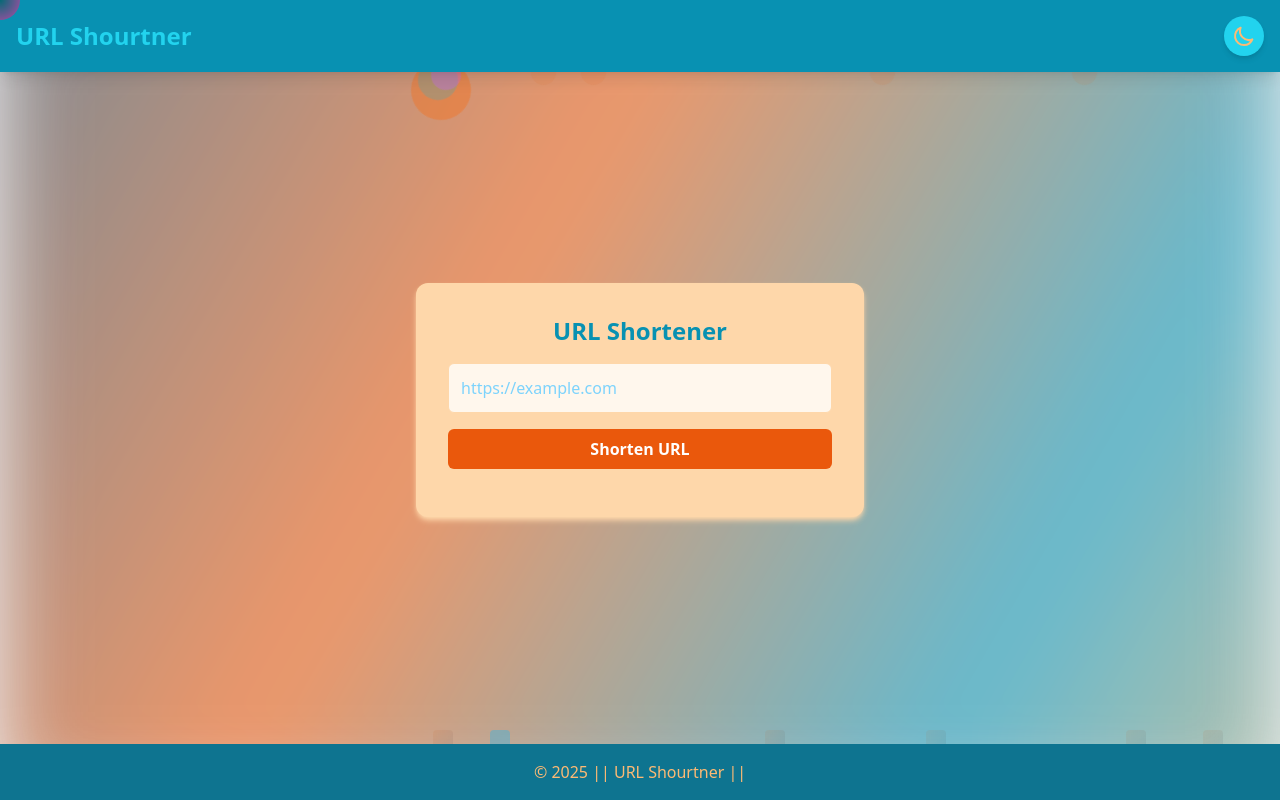
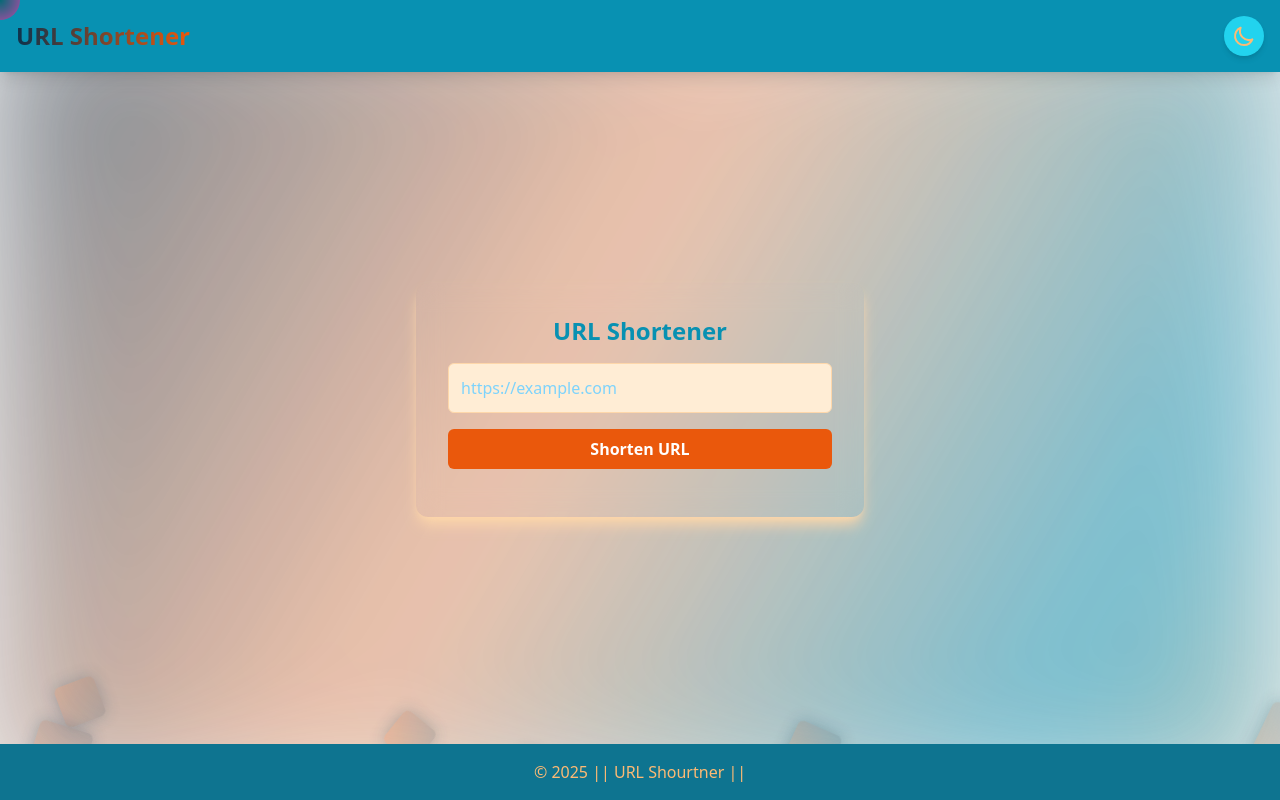
Before and after one commit to SaraDrwish/devops-proj-front-vue-1, a Vue app: page / in a window 1280 px wide. Built offline with nearby package versions, Linux system fonts and the light colour scheme; what vue-particles would draw is missing.

Commit message:
css edit 3

```diff
--- a/src/App.vue
+++ b/src/App.vue
@@ -2,27 +2,21 @@
   <div :class="{ dark: isDark }">
     <div class="relative min-h-screen transition-colors duration-500 overflow-hidden">
 
-      <!-- خلفية التحريك الكاملة -->
       <div class="fixed inset-0 z-0 css-animation-bg">
         <ul class="circles"></ul>
         <ul class="circles-alt"></ul>
         <ul class="circles-3"></ul>
 
-        <!-- تدرجات شفافة خفيفة -->
-        <div class="absolute inset-0 bg-gradient-to-br from-[#0D324C]/80 via-[#0D324C]/60 to-[#EA580C]/50 blur-2xl mix-blend-overlay animate-gradient"></div>
+        <div class="absolute inset-0 bg-gradient-to-br from-[#0D324C]/70 via-[#0D324C]/40 to-[#EA580C]/40 blur-3xl opacity-70 animate-gradient"></div>
       </div>
 
-      <!-- الكروسر المخصص -->
       <div id="custom-cursor"></div>
 
-      <!-- محتوى الموقع -->
       <div class="relative z-10 flex flex-col min-h-screen pt-20 pb-20">
         <Header :is-dark="isDark" @toggle-dark-mode="toggleDarkMode" />
-
         <main class="flex-grow flex items-center justify-center p-4">
           <URLShortener />
         </main>
-
         <Footer />
       </div>
 
@@ -59,20 +53,24 @@ onMounted(() => {
     document.documentElement.classList.add('dark');
   }
 
-  // إنشاء العناصر المتحركة
-  const createElements = (selector, count) => {
+  const createElements = (selector, count, minSize, maxSize) => {
     const container = document.querySelector(selector);
     for (let i = 0; i < count; i++) {
       const li = document.createElement('li');
+      const size = Math.random() * (maxSize - minSize) + minSize;
+      li.style.width = `${size}px`;
+      li.style.height = `${size}px`;
       li.style.left = `${Math.random() * 100}%`;
+      li.style.animationDelay = `${Math.random() * 5}s`;
+      li.style.animationDuration = `${15 + Math.random() * 20}s`;
       container.appendChild(li);
     }
   };
-  createElements('.circles', 10);
-  createElements('.circles-alt', 7);
-  createElements('.circles-3', 5);
 
-  // الكروسر المخصص
+  createElements('.circles', 12, 15, 80);
+  createElements('.circles-alt', 8, 20, 100);
+  createElements('.circles-3', 6, 30, 90);
+
   const cursor = document.getElementById('custom-cursor');
   window.addEventListener('mousemove', (e) => {
     cursor.style.transform = `translate(${e.clientX}px, ${e.clientY}px)`;
@@ -86,7 +84,6 @@ onMounted(() => {
 </script>
 
 <style>
-/* خلفية الموقع */
 .css-animation-bg {
   position: fixed;
   inset: 0;
@@ -94,32 +91,29 @@ onMounted(() => {
   overflow: hidden;
 }
 
-/* تأثير التدرج المتحرك */
 @keyframes gradient-move {
   0% { background-position: 0% 50%; }
   50% { background-position: 100% 50%; }
   100% { background-position: 0% 50%; }
 }
 .animate-gradient {
-  background: linear-gradient(120deg, rgba(13,50,76,0.8),#FDBA74, #32414E ,#EA580C,#0891B2 ,#ffa340);
-  background-size: 200% 200%;
-  animation: gradient-move 15s ease infinite;
-  opacity: 0.6;
+background: linear-gradient(120deg, rgba(13, 50, 76, 0.648),#fdbb74be, #32414ed5 ,#ea5a0c73,#0890b2c1 ,#ffa340c3);
+background-size: 200% 200%;
+animation: gradient-move 18s ease infinite;
 }
 
-/* الكروسر */
 #custom-cursor {
   position: fixed;
   top: 0;
   left: 0;
   width: 25px;
   height: 25px;
-  background: radial-gradient(circle, rgba(234,88,12,0.8), rgba(13,50,76,0.8));
+  background: radial-gradient(circle, rgba(234,88,12,0.7), rgba(13,50,76,0.7));
   border-radius: 50%;
   pointer-events: none;
   transform: translate(-50%, -50%);
   mix-blend-mode: difference;
-  transition: transform 0.22s ease, width 0.4s, height 0.4s, background 0.4s;
+  transition: transform 0.2s ease, width 0.3s, height 0.3s, background 0.4s;
   z-index: 9999;
 }
 #custom-cursor.hovered {
@@ -128,7 +122,6 @@ onMounted(() => {
   background: radial-gradient(circle, rgba(13,50,76,0.8), rgba(234,88,12,0.8));
 }
 
-/* الخلفيات المتحركة */
 .circles, .circles-alt, .circles-3 {
   position: fixed;
   top: 0;
@@ -141,57 +134,51 @@ onMounted(() => {
   z-index: 1;
 }
 
-/* مربعات شفافة */
 .circles li {
   position: absolute;
-  width: 20px;
-  height: 20px;
-  background: linear-gradient(135deg, rgba(13,50,76,0.1), rgba(234,88,12,0.1));
-  animation: animate-up 20s linear infinite;
-  bottom: -150px;
-  border-radius: 4px;
+  background: linear-gradient(135deg, rgba(13,50,76,0.2), rgba(234,88,12,0.2));
+  animation: animate-up 22s linear infinite;
+  bottom: -100px;
+  border-radius: 6px;
   transition: 0.4s ease;
+  transform-style: preserve-3d;
+  box-shadow: 0 0 15px rgba(13,50,76,0.3);
 }
 .circles li:hover {
   animation-play-state: paused;
-  background: linear-gradient(135deg, rgba(13,50,76,0.7), rgba(234,88,12,0.7));
-  transform: scale(1.3) rotate(45deg);
+  transform: rotateY(20deg) rotateX(20deg) scale(1.2);
+  background: linear-gradient(135deg, rgba(13,50,76,0.7), rgba(234,88,12,0.6));
 }
 
-/* دوائر شفافة */
 .circles-alt li {
   position: absolute;
-  width: 25px;
-  height: 25px;
   border-radius: 50%;
-  background: rgba(234,88,12,0.1);
-  animation: animate-down 25s linear infinite;
-  top: -100px;
-  transition: 0.5s ease;
+  background: rgba(234,88,12,0.2);
+  animation: animate-down 27s linear infinite;
+  top: -150px;
+  transition: 0.8s ease;
+  box-shadow: 0 0 10px rgba(234,88,12,0.4);
 }
 .circles-alt li:hover {
   animation-play-state: paused;
-  background: rgba(234,88,12,0.8);
-  transform: scale(1.2);
+  transform: scale(1.3);
+  background: rgba(234,88,12,0.7);
 }
 
-/* مربعات مائلة */
 .circles-3 li {
   position: absolute;
-  width: 40px;
-  height: 40px;
-  background: rgba(13,50,76,0.1);
   transform: rotate(45deg);
-  animation: animate-diagonal 30s linear infinite;
+  background: rgba(13,50,76,0.2);
+  animation: animate-diagonal 28s linear infinite;
   transition: 0.5s ease;
+  box-shadow: 0 0 15px rgba(13,50,76,0.3);
 }
 .circles-3 li:hover {
   animation-play-state: paused;
-  background: rgba(13,50,76,0.8);
   transform: rotate(45deg) scale(1.2);
+  background: rgba(13,50,76,0.7);
 }
 
-/* أنيميشن */
 @keyframes animate-up {
   0% { transform: translateY(0) rotate(0deg); opacity: 1; }
   100% { transform: translateY(-100vh) rotate(720deg); opacity: 0; }
--- a/src/components/Header.vue
+++ b/src/components/Header.vue
@@ -2,7 +2,9 @@
   <header class="p-4 shadow-lg bg-cyan-600 dark:bg-sky-800/40 backdrop-blur-md
   fixed top-0 left-0 right-0 z-50">
     <div class="container mx-auto flex justify-between items-center">
-      <h1 class="text-2xl font-extrabold text-cyan-400 dark:text-orange-600 transition-colors duration-500">URL Shourtner</h1>
+    <h1 class="text-2xl font-extrabold bg-gradient-to-r from-[#0D324C] to-[#EA580C] dark:from-[#0891B2] dark:to-[#F28C38] bg-clip-text text-transparent transition-all duration-700" >
+       URL Shortener
+    </h1>
 
       <button @click="$emit('toggle-dark-mode')" class="p-2 rounded-full bg-cyan-400
       dark:bg-sky-700 text-orange-300 dark:text-orange-600 focus:outline-none
@@ -24,3 +26,13 @@ defineProps({
 });
 defineEmits(['toggle-dark-mode']);
 </script>
+
+
+<style>
+
+.bg-clip-text {
+  -webkit-background-clip: text;
+  background-clip: text;
+}
+
+</style>
--- a/src/components/URLShortener.vue
+++ b/src/components/URLShortener.vue
@@ -1,11 +1,11 @@
 <template>
-  <div class="bg-orange-200 dark:bg-gray-900 rounded-lg shadow-md shadow-orange-200 dark:border-4 dark:border-orange-500
+  <div class=" dark:bg-gray-900 rounded-lg shadow-lg shadow-orange-200 dark:border-4 dark:border-orange-500
    rounded-xl p-8 w-full max-w-md backdrop-blur-md">
     <h2 class="text-2xl font-bold mb-4 text-cyan-600 dark:text-orange-300 text-center">URL Shortener</h2>
 
     <input type="text" v-model="longUrl" placeholder="https://example.com"
       class="w-full p-3 border border-orange-200 rounded-md focus:outline-none focus:ring-2 focus:ring-sky-500 mb-4 bg-gray-50 dark:bg-gray-800
-      dark:border-gray-600 dark:text-white text-orange-500 dark:placeholder-orange-400  placeholder-sky-300 bg-orange-50 ">
+      dark:border-gray-600 dark:text-white text-orange-500 dark:placeholder-orange-400  placeholder-sky-300 bg-orange-100 ">
 
     <button type="button" @click="shorten"
       class="w-full bg-orange-600 hover:bg-stone-700 text-white font-semibold py-2 px-4 rounded-md transition transform hover:scale-105">
--- a/src/style.css
+++ b/src/style.css
@@ -17,9 +17,7 @@ body {
 }
 
 /* ======================================================= */
-/* 💫 الخلفية المتحركة */
-/* ======================================================= */
-
+/*
 .css-animation-bg {
   position: fixed;
   inset: 0;
@@ -28,7 +26,6 @@ body {
   overflow: hidden;
   z-index: 0;
 }
-
 .circles, .circles-alt {
   position: absolute;
   inset: 0;
@@ -39,8 +36,6 @@ body {
   padding: 0;
   overflow: hidden;
 }
-
-/* الدواير الرئيسية */
 .circles li {
   position: absolute;
   display: block;
@@ -52,21 +47,16 @@ body {
   border-radius: 50%;
   transition: all 0.5s ease;
 }
-
 .circles li:hover {
   animation-play-state: paused;
   filter: brightness(1.3);
   transform: scale(1.1);
 }
-
-/* تدرج ألوان متنوع */
 .circles li:nth-child(1) { left: 10%; width: 20px; height: 20px; background: rgba(0, 179, 255, 0.4); animation-duration: 20s; }
 .circles li:nth-child(2) { left: 20%; width: 50px; height: 50px; background: rgba(255, 204, 0, 0.25); animation-duration: 30s; }
 .circles li:nth-child(3) { left: 70%; width: 30px; height: 30px; background: rgba(255, 100, 0, 0.3); animation-duration: 28s; }
 .circles li:nth-child(4) { left: 50%; width: 80px; height: 80px; background: rgba(52, 152, 219, 0.25); animation-duration: 35s; }
-.circles li:nth-child(5) { left: 90%; width: 15px; height: 15px; background: rgba(0, 255, 220, 0.35); animation-duration: 22s; }
 
-/* النسخة العكسية */
 .circles-alt li {
   position: absolute;
   display: block;
@@ -78,65 +68,50 @@ body {
   border-radius: 50%;
   transition: all 0.5s ease;
 }
-
 .circles-alt li:hover {
   animation-play-state: paused;
   transform: scale(1.3) rotate(30deg);
   filter: brightness(1.5);
 }
+.circles-alt li:nth-child(2) { left: 15%; width: 40px; height: 40px; background: rgba(0, 200, 255, 0.4); }
+.circles-alt li:nth-child(3) { left: 75%; width: 60px; height: 50px; background: rgba(236, 107, 21, 0.4); }
+.circles-alt li:nth-child(4) { left: 40%; width: 30px; height: 30px; background: rgba(243, 140, 6, 0.4); }
+.circles-alt li:nth-child(5) { left: 40%; width: 30px; height: 10px; background: rgba(31, 85, 119, 0.4); }
 
-/* ألوان متداخلة */
-.circles-alt li:nth-child(2) { left: 15%; width: 40px; height: 40px; background: rgba(0, 200, 255, 0.4); }
-.circles-alt li:nth-child(3) { left: 75%; width: 60px; height: 60px; background: rgba(255, 100, 0, 0.4); }
-.circles-alt li:nth-child(4) { left: 40%; width: 30px; height: 30px; background: rgba(200, 100, 255, 0.4); }
-
-/* الوضع الداكن */
 .dark .circles li {
-  background: rgba(173, 216, 230, 0.3);
+  background: rgba(173, 216, 230, 0.481);
 }
 .dark .circles-alt li {
-  background: rgba(255, 140, 0, 0.3);
+  background: rgba(255, 140, 0, 0.86);
 }
-
-/* الأنيميشن */
 @keyframes floatUp {
   0% { transform: translateY(0) rotate(0deg); opacity: 1; }
   100% { transform: translateY(-1000px) rotate(720deg); opacity: 0; }
 }
-
 @keyframes floatDown {
   0% { transform: translateY(0) rotate(0deg); opacity: 1; }
   100% { transform: translateY(1000px) rotate(-720deg); opacity: 0; }
 }
-
-/* ======================================================= */
-/* 🎯 كروسر مخصص متفاعل */
-/* ======================================================= */
-
 .cursor {
   position: fixed;
   top: 0;
   left: 0;
-  width: 24px;
-  height: 24px;
-  border: 2px solid rgba(0, 200, 255, 0.8);
+  width: 1rem;
+  height: 1rem;
+  border: 2px solid rgba(0, 200, 255, 0.625);
   border-radius: 50%;
   pointer-events: none;
   transform: translate(-50%, -50%);
-  transition: background 0.3s, transform 0.15s ease-out, border 0.3s;
+  transition: background 0.3s, transform 0.22s ease-out, border 0.3s;
   mix-blend-mode: difference;
   z-index: 9999;
 }
-
-/* اللون الداكن */
 .dark .cursor {
   border-color: rgba(255, 255, 255, 0.7);
   mix-blend-mode: lighten;
 }
-
-/* عند الهافر على عنصر */
 .cursor.hover {
   transform: translate(-50%, -50%) scale(1.8);
   background: rgba(0, 200, 255, 0.3);
-  border-color: rgba(0, 255, 200, 0.7);
-}
+  border-color: rgba(223, 105, 20, 0.7);
+} */
```
